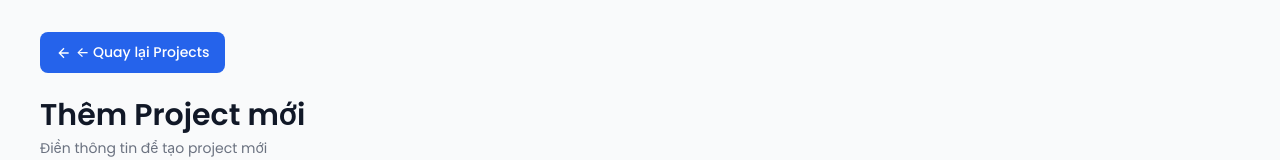
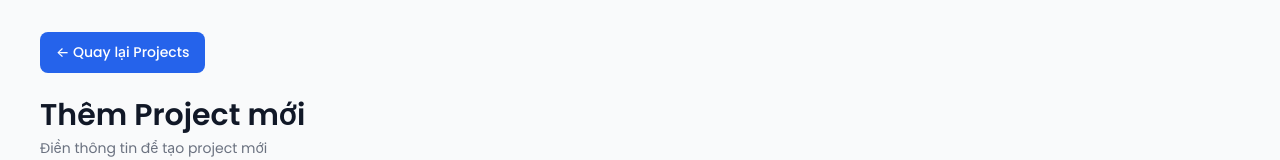
Before and after one commit to Piguins/Portfolio-BA-Mason, a Next.js app in the folder cms/: page /dashboard/projects/new in a window 1280 px wide. Shown: the top 160 px of the page. Built offline with nearby package versions, Linux system fonts and the light colour scheme; no server answers.

Commit message:
Simplify BackButton component - just display 'Back' text

```diff
--- a/cms/src/components/BackButton.css
+++ b/cms/src/components/BackButton.css
@@ -1,7 +1,5 @@
 .btn-back {
-  display: inline-flex;
-  align-items: center;
-  gap: var(--spacing-xs);
+  display: inline-block;
   padding: 0.625rem 1rem;
   background: var(--primary-blue);
   color: var(--white);
@@ -21,7 +19,3 @@
   transform: translateY(-1px);
   box-shadow: var(--shadow-md);
 }
-
-.btn-back svg {
-  flex-shrink: 0;
-}
--- a/cms/src/components/BackButton.tsx
+++ b/cms/src/components/BackButton.tsx
@@ -6,10 +6,10 @@ import './BackButton.css'
 
 interface BackButtonProps {
   href: string
-  children: React.ReactNode
+  children?: React.ReactNode
 }
 
-export default function BackButton({ href, children }: BackButtonProps) {
+export default function BackButton({ href, children = 'Back' }: BackButtonProps) {
   return (
     <Link href={href}>
       <motion.button
@@ -17,9 +17,6 @@ export default function BackButton({ href, children }: BackButtonProps) {
         whileHover={{ scale: 1.02 }}
         whileTap={{ scale: 0.98 }}
       >
-        <svg width="16" height="16" viewBox="0 0 24 24" fill="none" stroke="currentColor" strokeWidth="2">
-          <path d="M19 12H5M12 19l-7-7 7-7" />
-        </svg>
         <span>{children}</span>
       </motion.button>
     </Link>
```
